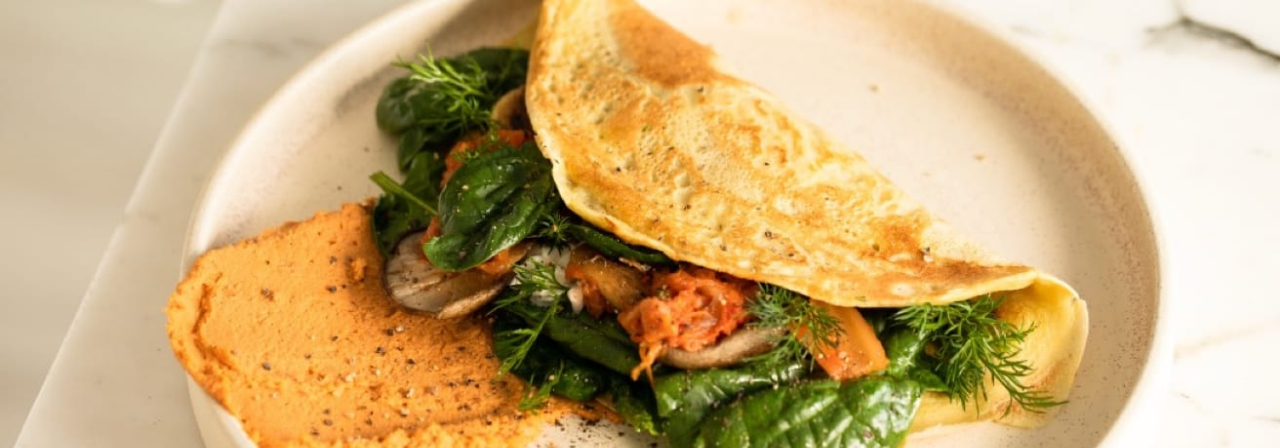
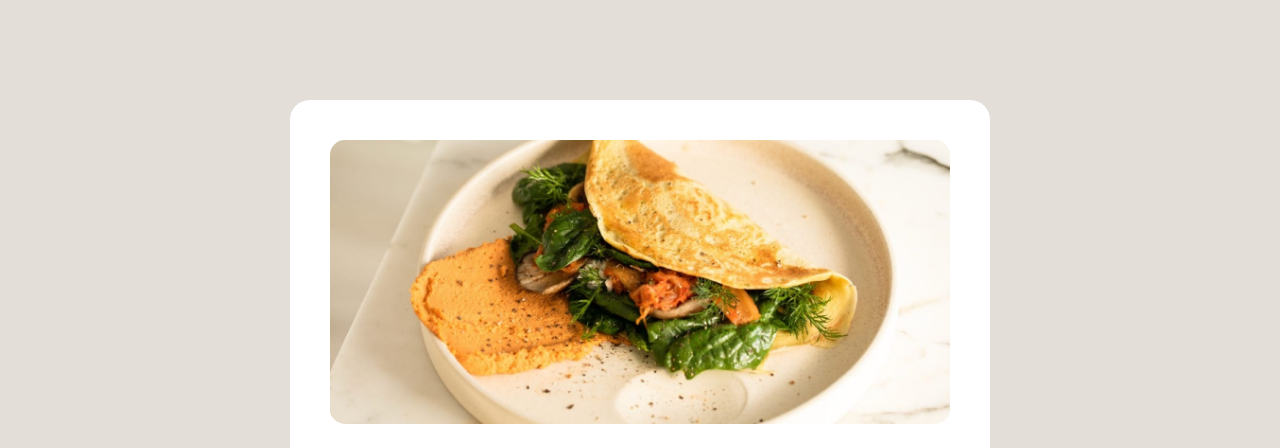
Before and after one commit to Lyonixa/Simple-Omelette-Recipe, a plain HTML site: page index.html in a window 1280 px wide. Shown: the top 448 px of the page. Drawn offline with Linux system fonts and the light colour scheme.

Commit message:
change: media query min width

```diff
--- a/style.css
+++ b/style.css
@@ -87,6 +87,13 @@ img {
 
 /* LAYOUT */
 
+body {
+  display: flex;
+  flex-direction: column;
+  align-items: center;
+  justify-content: center;
+}
+
 article {
   padding: 2.5rem;
   padding-top: 1rem;
@@ -167,7 +174,7 @@ h3 {
   padding-bottom: 30px;
 }
 
-@media (min-width: 1440px) {
+@media (min-width: 768px) {
   section {
     width: 700px;
     margin: 100px auto;
```
